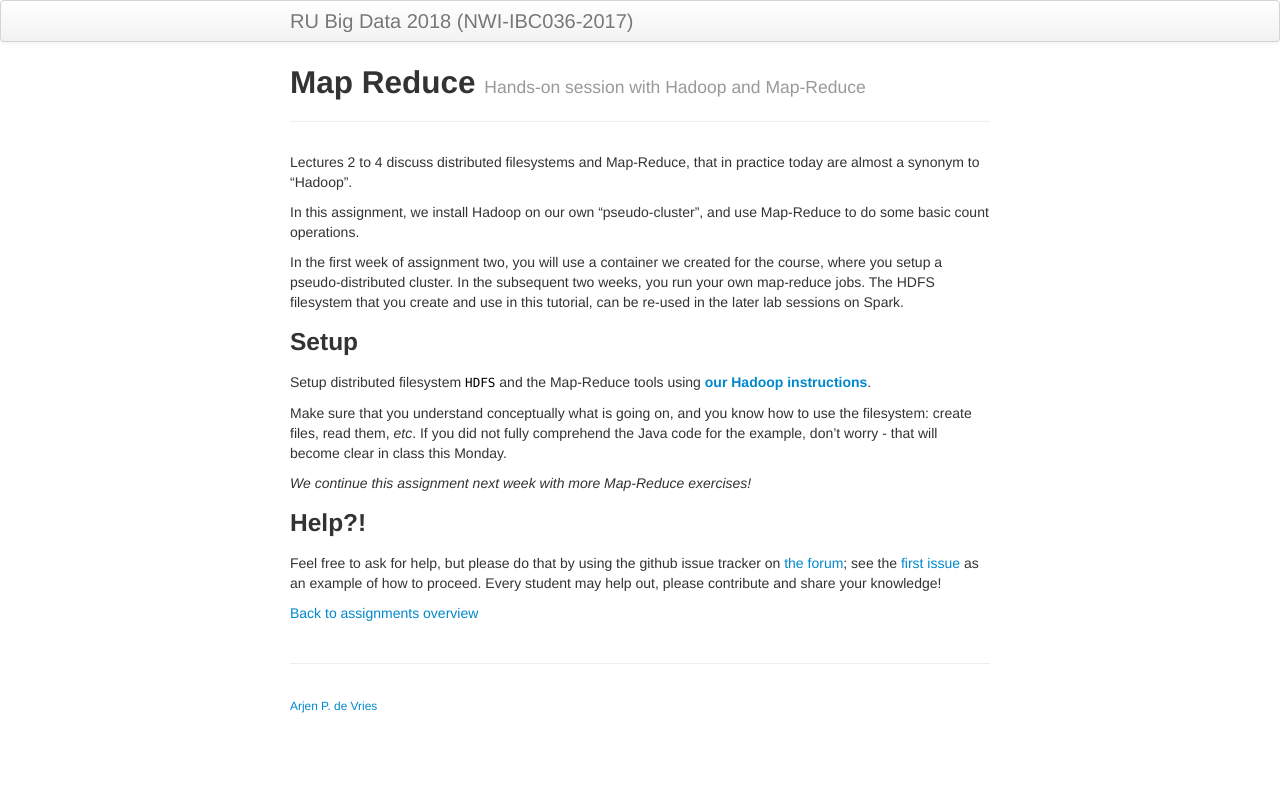
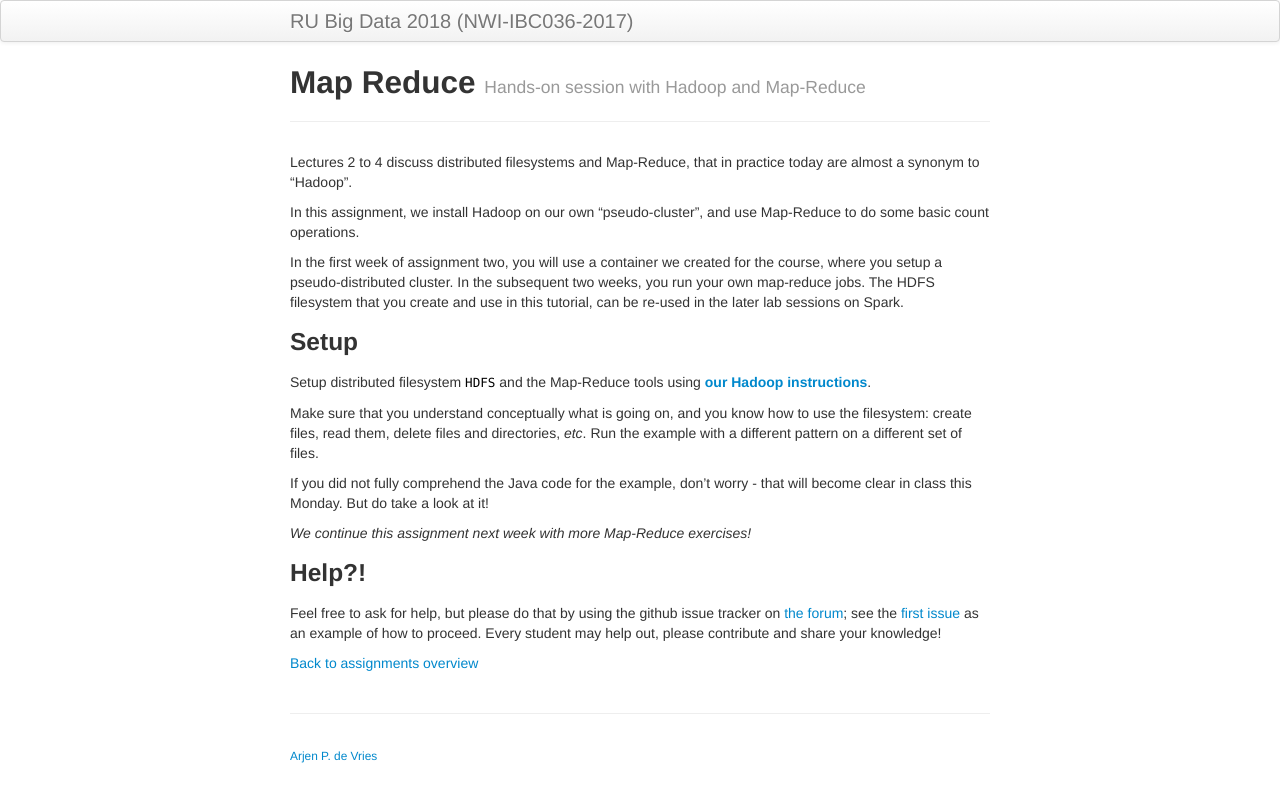
Before and after one commit to Thelukepet/course, a Jekyll site: the page built from assignments/A2-mapreduce.md, in a window 1280 px wide. Shown: the top 802 px of the page. Built offline with Jekyll 4.4.1, drawn with Linux system fonts in a browser that asks for light colours.

Commit message:
Minor update - what to do this morning.

```diff
--- a/assignments/A2-mapreduce.md
+++ b/assignments/A2-mapreduce.md
@@ -23,8 +23,12 @@ The HDFS filesystem that you create and use in this tutorial, can be re-used in
 Setup distributed filesystem `HDFS` and the Map-Reduce tools using [__our Hadoop instructions__](../background/hadoop.html).
 
 Make sure that you understand conceptually what is going on, and you know how to use the filesystem:
-create files, read them, _etc_. If you did not fully comprehend the Java code for the example,
+create files, read them, delete files and directories, _etc_.
+Run the example with a different pattern on a different set of files.
+
+If you did not fully comprehend the Java code for the example,
 don't worry - that will become clear in class this Monday.
+But do take a look at it!
 
 _We continue this assignment next week with more Map-Reduce exercises!_
 
```
